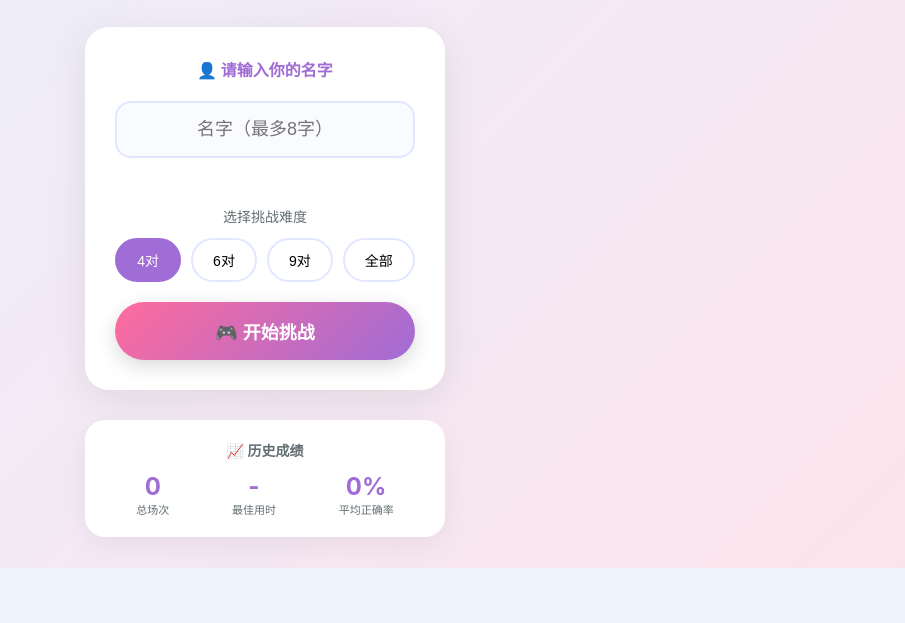
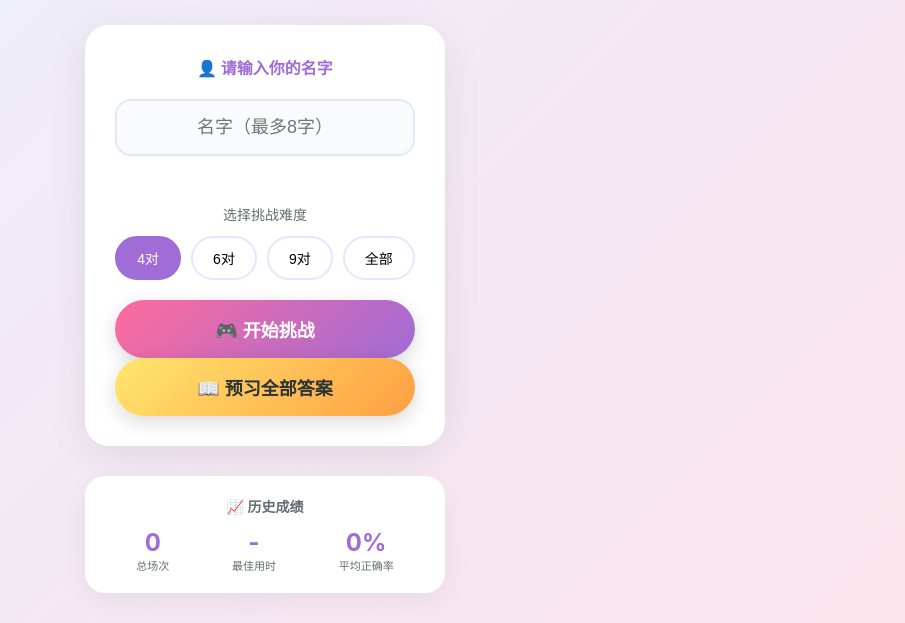
Before and after one commit to xmao90/memory-game, a plain HTML site: page index.html in a window 1280 px wide. Shown: the part 232-855 px from the top of the page, without its empty margins (375-1280 px from the left). Before the commit the page ends 800 px from the top, so only its background shows below. Drawn offline with Linux system fonts and the light colour scheme.

Commit message:
feat: 首页新增预习答案入口 - 开始游戏前可查看全部配对

```diff
--- a/index.html
+++ b/index.html
@@ -109,6 +109,7 @@
         }
         .btn-pink { background: linear-gradient(135deg, var(--pink), var(--purple)); color: white; }
         .btn-teal { background: linear-gradient(135deg, var(--teal), var(--blue)); color: white; }
+        .btn-yellow { background: linear-gradient(135deg, #FFE66D, #FF9F43); color: #2D3436; }
         .btn:hover { transform: translateY(-3px); box-shadow: 0 10px 30px rgba(0,0,0,0.2); }
 
         .home-stats {
@@ -387,6 +388,7 @@
             </div>
         </div>
         <button class="btn btn-pink" onclick="startGame()">🎮 开始挑战</button>
+        <button class="btn btn-yellow" onclick="showHomeReview()">📖 预习全部答案</button>
     </div>
     <div class="home-stats">
         <h4>📈 历史成绩</h4>
@@ -815,6 +817,20 @@ function showReview() {
     }).join('');
     $('reviewModal').classList.add('show');
 }
+// ===== 首页预习答案 =====
+function showHomeReview() {
+    const list = $('reviewList');
+    list.innerHTML = ALL_DATA.map((d, i) => {
+        return `<div class="review-item">
+            <span class="idx">${i+1}</span>
+            <span class="name">${d.name}</span>
+            <span class="arrow">→</span>
+            <span class="pct">${d.pct}</span>
+        </div>`;
+    }).join('');
+    // 隐藏底部按钮（首页复习不需要再玩）
+    $('reviewModal').classList.add('show');
+}
 function closeReview() {
     $('reviewModal').classList.remove('show');
 }
```
